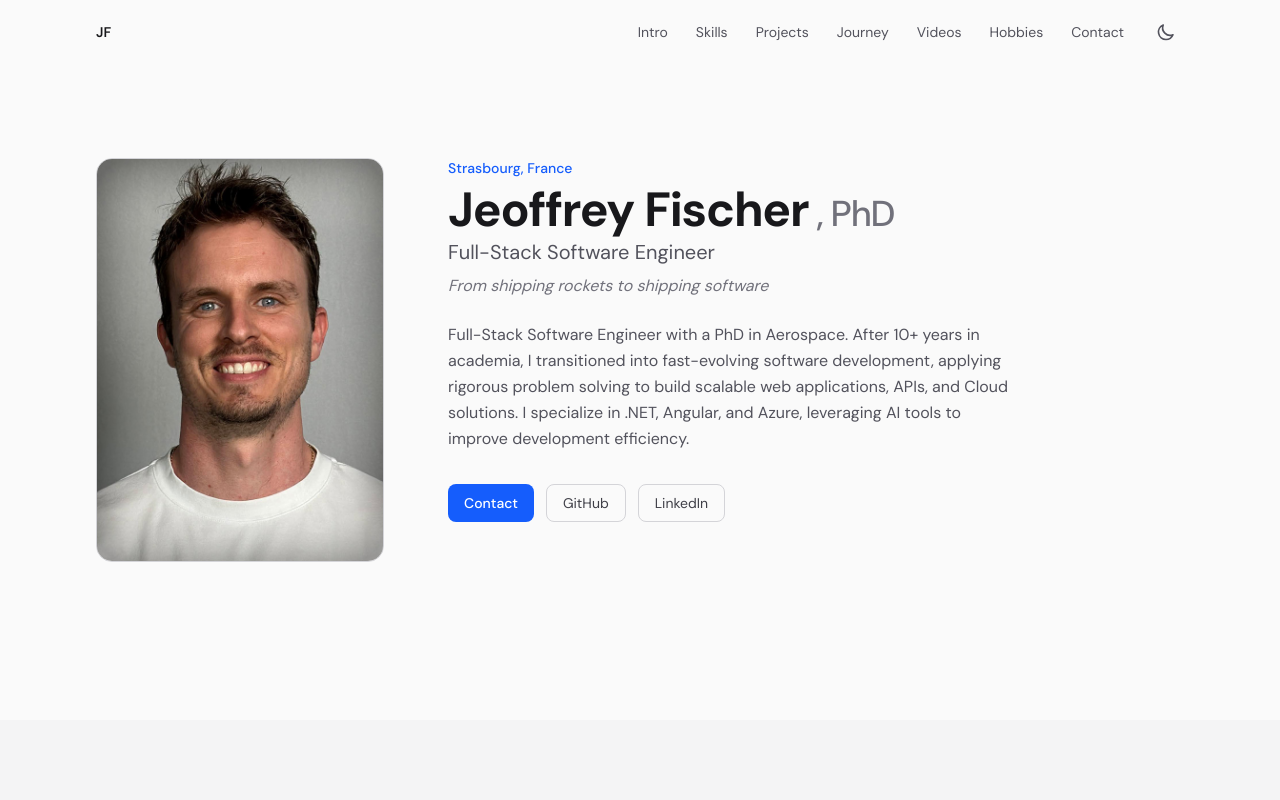
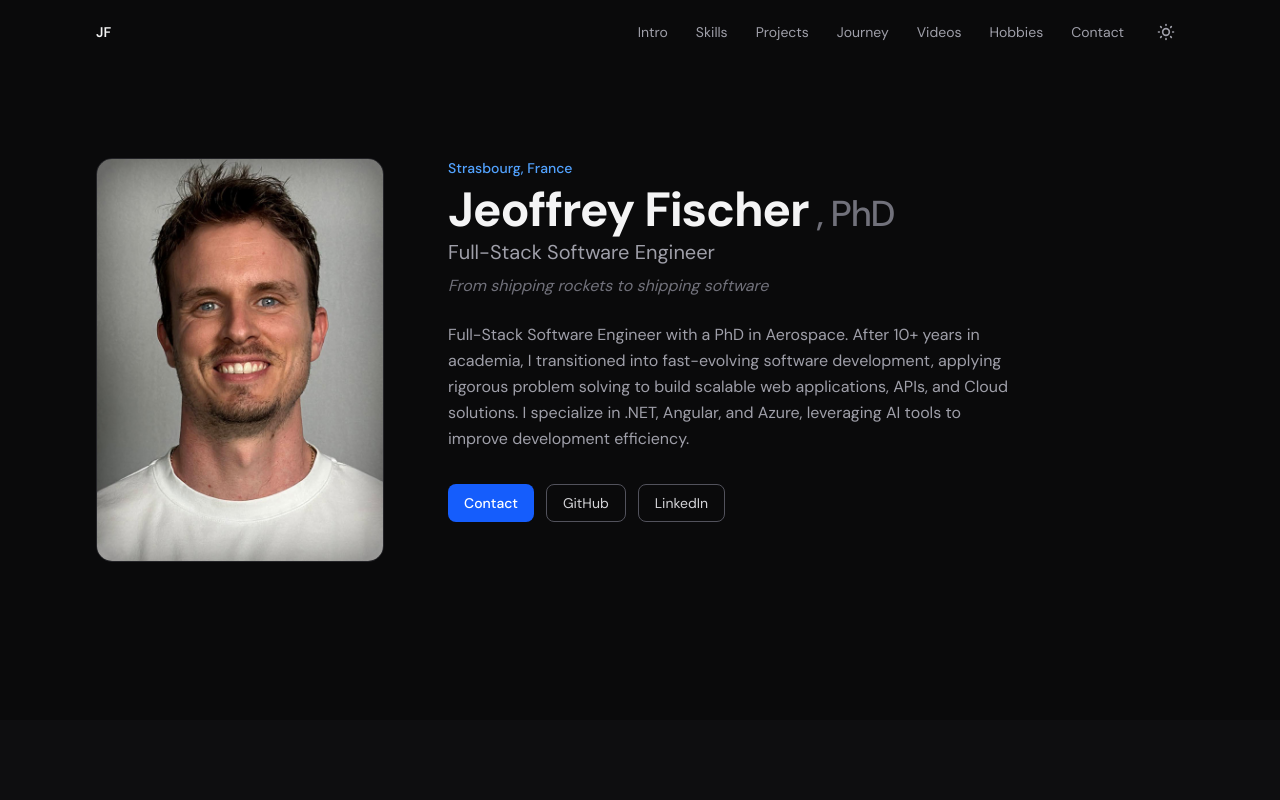
Before and after one commit to jeoffreyfischer/my-pro-resume, a React (Vite) app: page / in a window 1280 px wide. Shown: the top 800 px of the page. Built offline with nearby package versions, Linux system fonts and the light colour scheme.

Commit message:
Set dark mode as default

```diff
--- a/index.html
+++ b/index.html
@@ -12,8 +12,7 @@
     <script>
       (function () {
         var t = localStorage.getItem('resume-theme');
-        if (t !== 'light' && t !== 'dark')
-          t = window.matchMedia('(prefers-color-scheme: dark)').matches ? 'dark' : 'light';
+        if (t !== 'light' && t !== 'dark') t = 'dark';
         document.documentElement.setAttribute('data-theme', t);
       })();
     </script>
--- a/src/hooks/useTheme.ts
+++ b/src/hooks/useTheme.ts
@@ -7,7 +7,7 @@ function getInitialTheme(): Theme {
   if (typeof document === "undefined") return "dark";
   const stored = localStorage.getItem(STORAGE_KEY) as Theme | null;
   if (stored === "light" || stored === "dark") return stored;
-  return window.matchMedia("(prefers-color-scheme: dark)").matches ? "dark" : "light";
+  return "dark";
 }
 
 function applyTheme(theme: Theme) {
```
